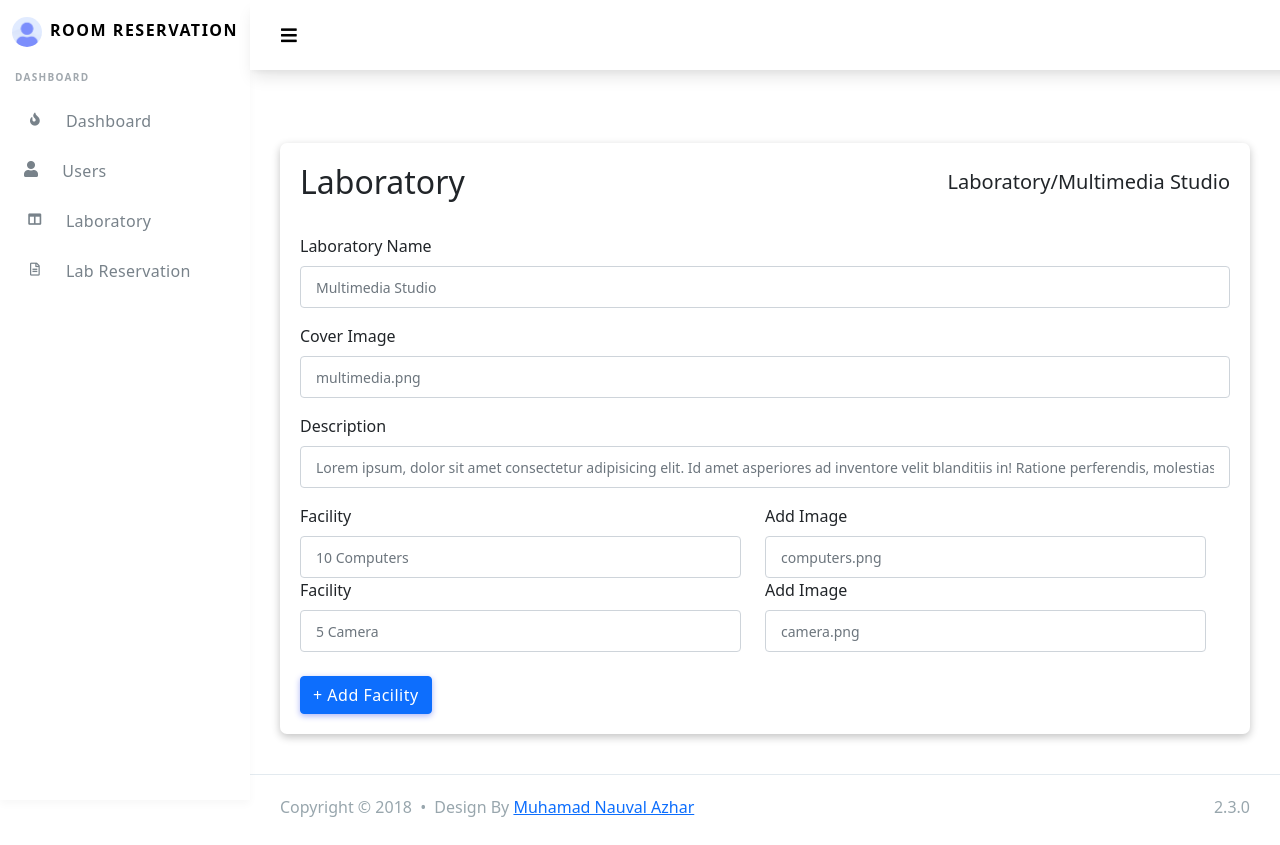
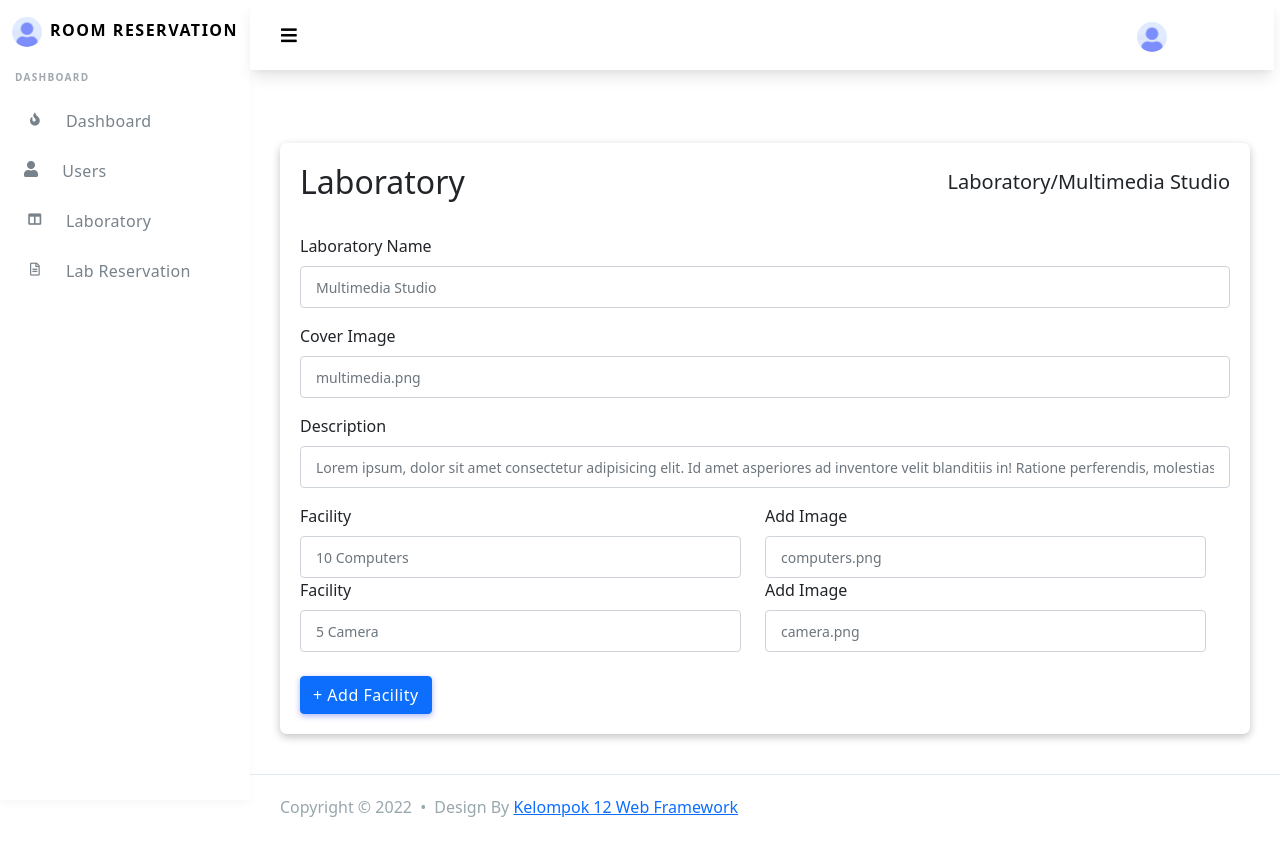
Before and after one commit to fahmih678/labs-app, a CodeIgniter 4 app: template app/Views/pages/admin/addlab.php in a window 1280 px wide; the page is wider, and only the part inside the window is pictured. Run offline with PHP 8.4 and a stand-in for CodeIgniter, Linux system fonts and the light colour scheme; the template is opened without the code that fills it, so the values that code supplies are empty; some libraries are stand-ins or nearby versions.

Commit message:
update footer

```diff
--- a/app/Views/pages/admin/footeradmin.php
+++ b/app/Views/pages/admin/footeradmin.php
@@ -1,8 +1,5 @@
 <footer class="main-footer">
     <div class="footer-left">
-        Copyright &copy; 2018 <div class="bullet"></div> Design By <a href="https://nauval.in/">Muhamad Nauval Azhar</a>
-    </div>
-    <div class="footer-right">
-        2.3.0
+        Copyright &copy; 2022 <div class="bullet"></div> Design By <a href="#">Kelompok 12 Web Framework</a>
     </div>
 </footer>
--- a/app/Views/pages/member/footermember.php
+++ b/app/Views/pages/member/footermember.php
@@ -1,8 +1,5 @@
 <footer class="main-footer">
     <div class="footer-left">
-        Copyright &copy; 2018 <div class="bullet"></div> Design By <a href="https://nauval.in/">Muhamad Nauval Azhar</a>
-    </div>
-    <div class="footer-right">
-        2.3.0
+        Copyright &copy; 2022 <div class="bullet"></div> Design By <a href="#">Kelompok 12 Web Framework</a>
     </div>
 </footer>
--- a/public/css/admin.css
+++ b/public/css/admin.css
@@ -1,4 +1,3 @@
-
 .admin-dash{
     background-color: #fff;
 }
@@ -6,6 +5,7 @@
 .main-navbar{
     background-color: #fff;
     box-shadow: rgba(0, 0, 0, 0.1) 0px 10px 15px -3px, rgba(0, 0, 0, 0.05) 0px 4px 6px -2px;
+    width: 80vw;
 }
 
 .nav-hamburger{
```
